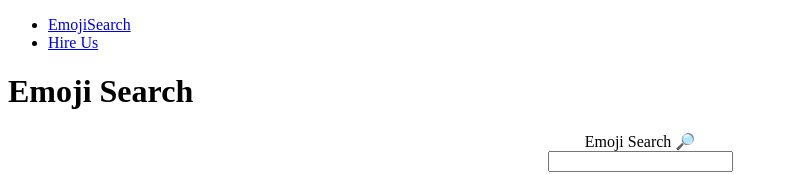
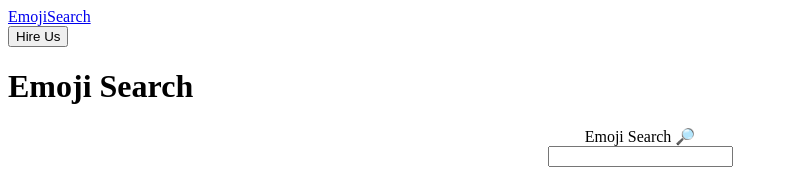
Before and after one commit to hunteradams10/coder-academy-hackathon-team-why-not, a React (Create React App) app: page / in a window 1280 px wide. Shown: the top 174 px of the page, without its empty margins (0-788 px from the left). Built offline with nearby package versions, Linux system fonts and the light colour scheme; no server answers; the HTML template or start-up script is replaced by a standard one.

Commit message:
added navbar component

```diff
--- a/src/App.js
+++ b/src/App.js
@@ -1,21 +1,16 @@
 import React from "react";
-import { BrowserRouter as Router, Routes, Route, Link } from "react-router-dom";
+import { BrowserRouter as Router, Routes, Route } from "react-router-dom";
+import NavBar from "./components/NavBar";
 import EmojiSearch from "./components/EmojiSeach";
 import HireUs from "./components/HireUs";
 import NotFound from "./components/NotFound";
-import SearchBar from "./SearchBar";
+import SearchBar from "./components/SearchBar";
 
 function App() {
-
   return (
     <div>
         <Router>
-          <nav>
-            <ul>
-              <li><Link to='/'>EmojiSearch</Link></li>
-              <li><Link to='/HireUs'>Hire Us</Link></li>
-            </ul>
-          </nav>
+            <NavBar />
         <Routes>
           <Route exact path='/' element={<EmojiSearch />} />
           <Route path='/hireUs' element={<HireUs />} />
--- /dev/null
+++ b/src/components/NavBar.jsx
@@ -0,0 +1,15 @@
+import React from 'react'
+import {Link } from "react-router-dom";
+
+const NavBar = () => {
+    return (
+     <nav className='nav'>
+        <Link id='siteTitle' to='/'>EmojiSearch</Link><br></br>
+        <Link id='hireUsButton' to='/HireUs'>
+            <button>Hire Us</button>
+        </Link>
+     </nav>
+    )
+  }
+
+export default NavBar;
```
Also changed, not shown: src/components/SearchBar.jsx (renamed from src/SearchBar.jsx).
